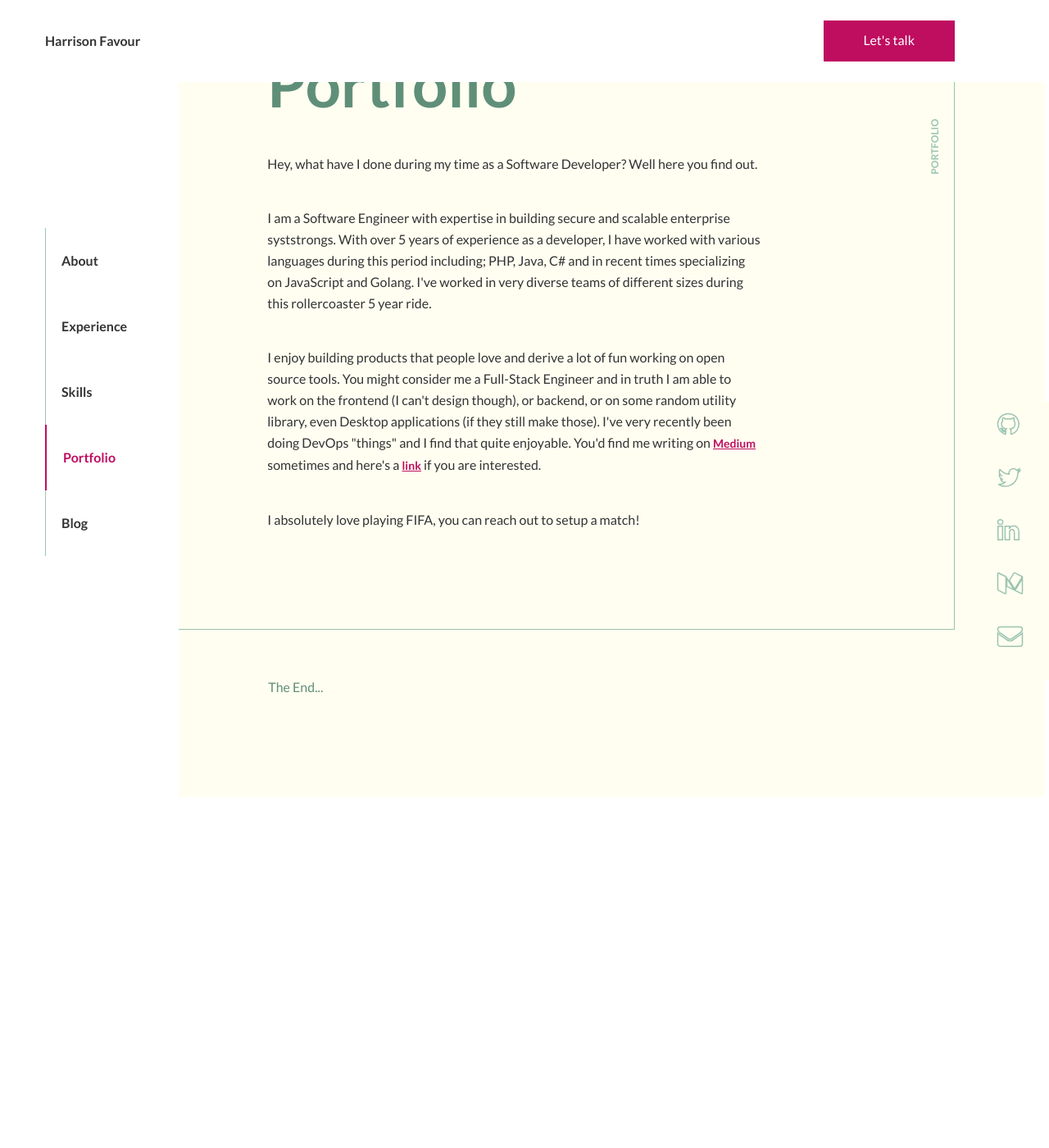
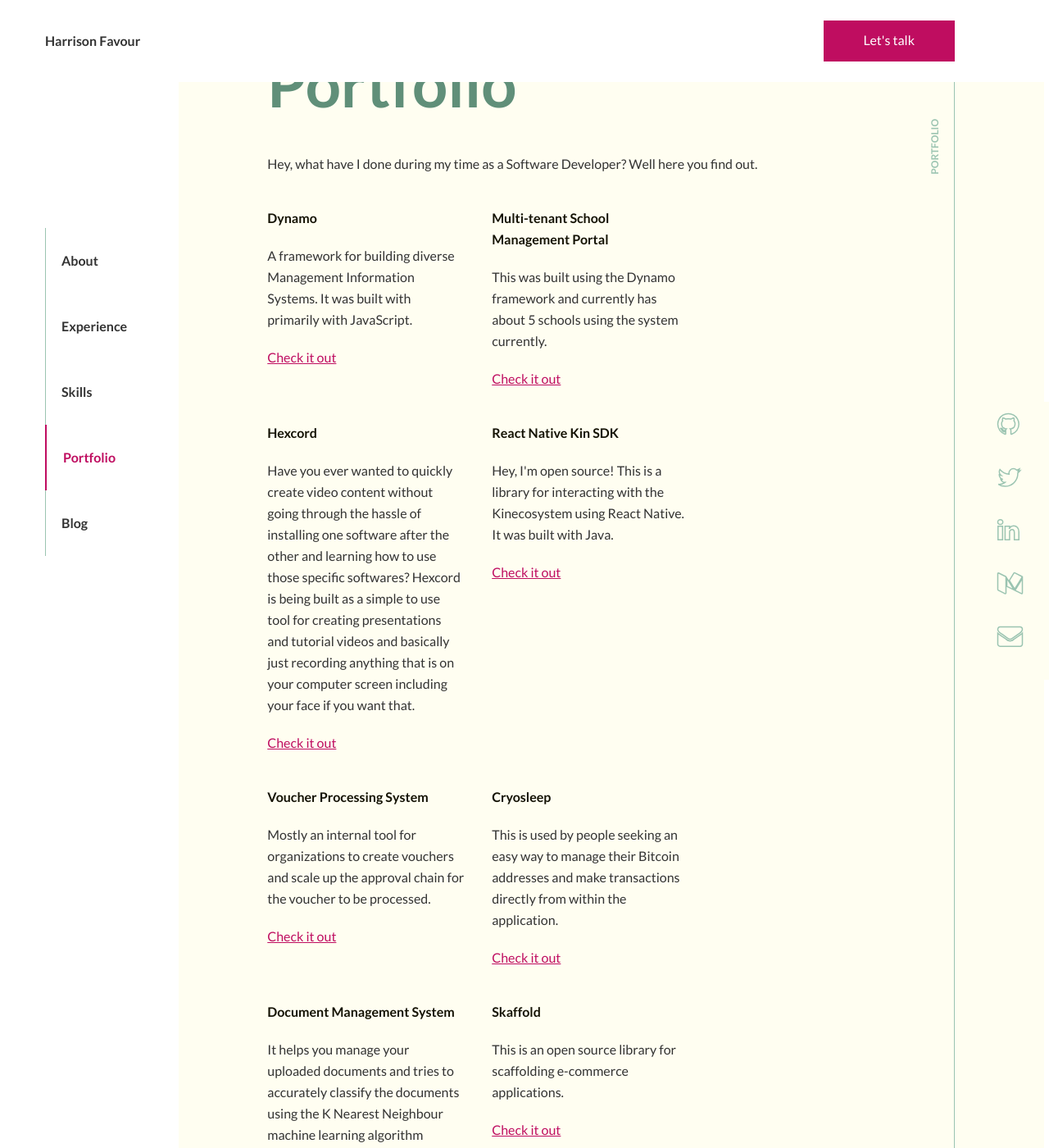
Before and after one commit to grantfayvor/grantfayvor.github.io, a Jekyll site: the page built from index.html, in a window 1280 px wide and 1400 px high, scrolled down 3952 px. Shown: the whole window at 82% size. Built offline with Jekyll 4.4.1, drawn with Linux system fonts in a browser that asks for light colours; before the commit the page ends 4924 px from its top, so only the background shows below that.

Commit message:
add portfolio list on home page

```diff
--- a/index.html
+++ b/index.html
@@ -74,7 +74,8 @@ layout: default
           held pair programming sessions with the team.
         </p>
       </div>
-      <button type="button" class="card__link button__to__link" onclick="toggleExperience(this, 'tenece-1');">View Less</button>
+      <button type="button" class="card__link button__to__link" onclick="toggleExperience(this, 'tenece-1');">View
+        Less</button>
     </li>
     <li>
       <span class="circle__filler"></span>
@@ -98,7 +99,8 @@ layout: default
           Understudy the company’s School Manager service offering.
         </p>
       </div>
-      <button type="button" class="card__link button__to__link" onclick="toggleExperience(this, 'tenece-2');">View More</button>
+      <button type="button" class="card__link button__to__link" onclick="toggleExperience(this, 'tenece-2');">View
+        More</button>
     </li>
     <li>
       <span class="circle__filler"></span>
@@ -116,7 +118,8 @@ layout: default
           Mentor budding Software Developers and provide guidance in their Software Development Journey.
         </p>
       </div>
-      <button type="button" class="card__link button__to__link" onclick="toggleExperience(this, 'genesys');">View More</button>
+      <button type="button" class="card__link button__to__link" onclick="toggleExperience(this, 'genesys');">View
+        More</button>
     </li>
     <li>
       <span class="circle__filler"></span>
@@ -133,7 +136,8 @@ layout: default
           Tutored and mentored beginner level Software Developers.
         </p>
       </div>
-      <button type="button" class="card__link button__to__link" onclick="toggleExperience(this, 'tribesquare');">View More</button>
+      <button type="button" class="card__link button__to__link" onclick="toggleExperience(this, 'tribesquare');">View
+        More</button>
     </li>
     <li>
       <span class="circle__filler"></span>
@@ -156,7 +160,8 @@ layout: default
           Build fluent APIs using Spring Boot framework, spring-data-jpa and MySQL.
         </p>
       </div>
-      <button type="button" class="card__link button__to__link" onclick="toggleExperience(this, 'teamapt');">View More</button>
+      <button type="button" class="card__link button__to__link" onclick="toggleExperience(this, 'teamapt');">View
+        More</button>
     </li>
   </ul>
 </section>
@@ -222,24 +227,71 @@ layout: default
     <p>
       Hey, what have I done during my time as a Software Developer? Well here you find out.
     </p>
+    <div class="portfolio__content">
+      <strong>Dynamo</strong>
       <p>
-      I am a Software Engineer with expertise in building secure and scalable enterprise syststrongs. With over 5
-      years of experience as a developer, I have worked with various languages during this period including; PHP,
-      Java, C# and in recent times specializing on JavaScript and Golang.
-      I've worked in very diverse teams of different sizes during this rollercoaster 5 year ride.
+        A framework for building diverse Management Information Systems. It was built with primarily with JavaScript.
       </p>
+      <a href="/">Check it out</a>
+    </div>
+    <div class="portfolio__content">
+      <strong>Multi-tenant School Management Portal</strong>
       <p>
-      I enjoy building products that people love and derive a lot of fun working on open source tools.
-      You might consider me a Full-Stack Engineer and in truth I am able to work on the frontend (I can't design
-      though), or backend, or on some random utility library, even Desktop applications (if they still make
-      those).
-      I've very recently been doing DevOps "things" and I find that quite enjoyable. You'd find me writing on <a
-        href="https://medium.com/@hyper_debugger" class="card__link">Medium</a> sometimes and here's a <a
-        class="card__link" href="https://medium.com/@hyper_debugger">link</a> if you are interested.
+        This was built using the Dynamo framework and currently has about 5 schools using the system currently.
       </p>
+      <a href="/">Check it out</a>
+    </div>
+    <div class="portfolio__content">
+      <strong>Hexcord</strong>
       <p>
-      I absolutely love playing FIFA, you can reach out to setup a match!
+        Have you ever wanted to quickly create video content without going through the hassle of installing one software
+        after the
+        other and learning how to use those specific softwares?
+        Hexcord is being built as a simple to use tool for creating presentations and tutorial videos and basically just
+        recording anything that is on your computer screen including your face if you want that.
       </p>
+      <a href="/">Check it out</a>
+    </div>
+    <div class="portfolio__content">
+      <strong>React Native Kin SDK</strong>
+      <p>
+        Hey, I'm open source! This is a library for interacting with the Kinecosystem using React Native. It was built
+        with Java.
+      </p>
+      <a href="/">Check it out</a>
+    </div>
+    <div class="portfolio__content">
+      <strong>Voucher Processing System</strong>
+      <p>
+        Mostly an internal tool for organizations to create vouchers and scale up the approval chain for the voucher to
+        be processed.
+      </p>
+      <a href="/">Check it out</a>
+    </div>
+    <div class="portfolio__content">
+      <strong>Cryosleep</strong>
+      <p>
+        This is used by people seeking an easy way to manage their Bitcoin addresses and make transactions directly from
+        within the application.
+      </p>
+      <a href="/">Check it out</a>
+    </div>
+    <div class="portfolio__content">
+      <strong>Document Management System</strong>
+      <p>
+        It helps you manage your uploaded documents and tries to accurately classify the documents using the K Nearest
+        Neighbour
+        machine learning algorithm
+      </p>
+      <a href="/">Check it out</a>
+    </div>
+    <div class="portfolio__content">
+      <strong>Skaffold</strong>
+      <p>
+        This is an open source library for scaffolding e-commerce applications.
+      </p>
+      <a href="/">Check it out</a>
+    </div>
   </article>
 </section>
 <section id="end">
--- a/style.css
+++ b/style.css
@@ -398,6 +398,31 @@ article>* {
   display: none;
 }
 
+.portfolio__content {
+  width: 40%;
+  display: inline-block;
+  margin-right: 5%;
+  vertical-align: top;
+}
+
+.portfolio__content>strong {
+  color: var(--black);
+}
+
+.portfolio__content>p {
+  margin-top: 20px;
+  margin-bottom: 20px;
+  line-height: 26px;
+  font-style: normal;
+  font-weight: normal;
+  font-size: 16px;
+  color: var(--text-color);
+}
+
+.portfolio__content a {
+  color: var(--accent-color);
+}
+
 @media (max-width: 600px) {
   .contact__container, .section__aside, .main__header {
     display: none;
@@ -592,5 +617,8 @@ article>* {
   }
   .fa.fa-lg {
     -webkit-text-stroke-color: var(--light-accent-color);
+  }
+  .portfolio__content {
+    width: 100%;
+  }
 }
-}
```
Lines whose indentation alone changed are shown as unchanged.
